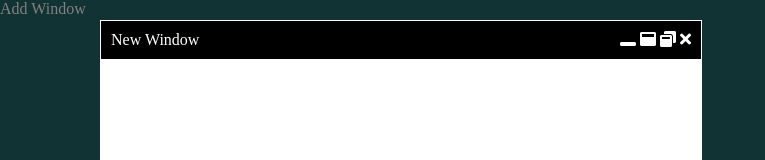
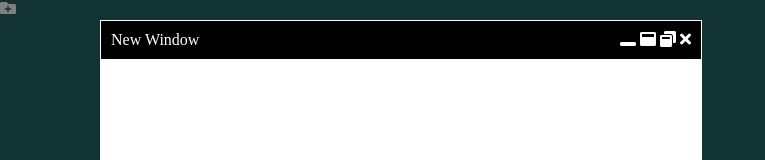
Before and after one commit to Bishal-Bhandari/Desktop-1.0, a plain HTML site: page index.html in a window 1280 px wide. Shown: the top 160 px of the page, without its empty margins (0-765 px from the left). Drawn offline with Linux system fonts and the light colour scheme.

Commit message:
Icon changed for new win

```diff
--- a/index.html
+++ b/index.html
@@ -44,7 +44,7 @@
             </div>
         </div>
 
-        <a href="javascript:void(0)" id="addWindow">Add Window</a>
+        <a href="javascript:void(0)" id="addWindow"><i class="fas fa-folder-plus"></i></a>
 
         <!-- <a href="javascript:void(0)" id="delete">Delete</a> -->
 
```
